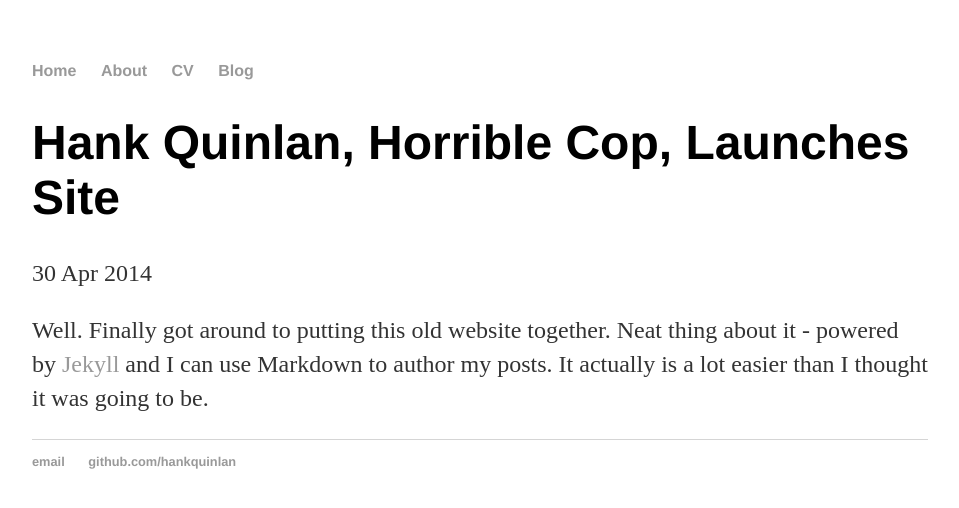
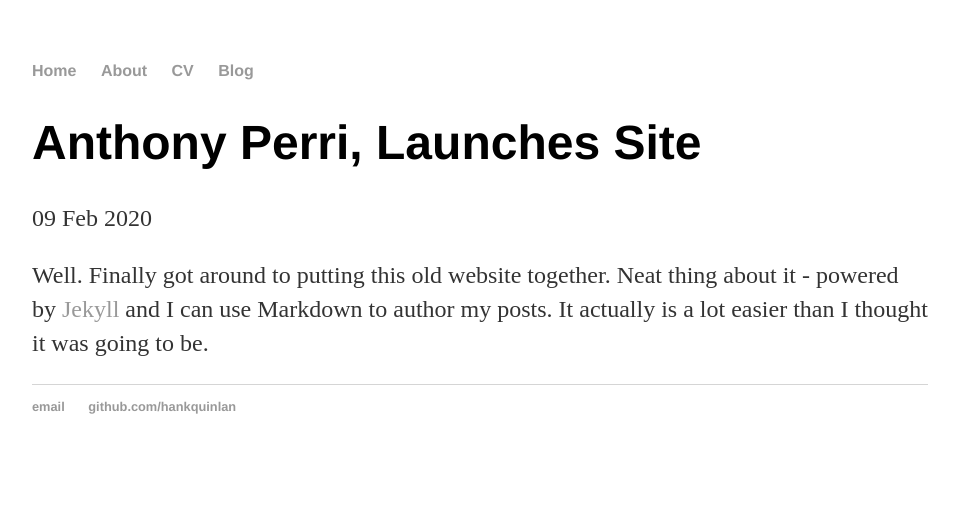
Before and after one commit to AnthonyEPerri/AnthonyEPerri.github.io, a Jekyll site: the page built from _posts/2020-02-09-anthony-perri-site-launched.md, in a window 1280 px wide. Shown: the top 508 px of the page, without its empty margins (160-1119 px from the left). Built offline with Jekyll 4.4.1, drawn with Linux system fonts in a browser that asks for light colours.

Commit message:
Update and rename 2014-04-30-hank-quinlan-site-launched.md to 2020-02-09-anthony-perri-site-launched.md

```diff
--- a/_posts/2014-04-30-hank-quinlan-site-launched.md
+++ b/_posts/2020-02-09-anthony-perri-site-launched.md
@@ -1,7 +1,7 @@
 ---
 layout: post
-title: "Hank Quinlan, Horrible Cop, Launches Site"
-date: 2014-04-30
+title: "Anthony Perri, Launches Site"
+date: 2020-02-09
 ---
 
 Well. Finally got around to putting this old website together. Neat thing about it - powered by [Jekyll](http://jekyllrb.com) and I can use Markdown to author my posts. It actually is a lot easier than I thought it was going to be.
```
